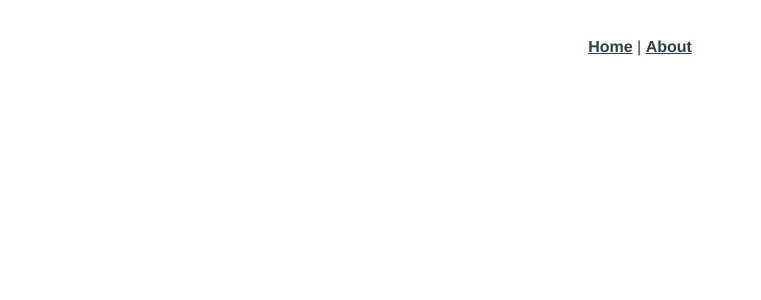
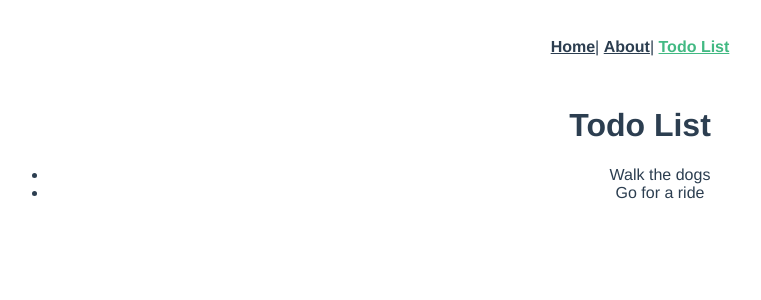
Before and after one commit to mtm6430-web-applications/week-5, a Vue app: page /todo-list in a window 1280 px wide. Shown: the top 300 px of the page, without its empty margins (0-761 px from the left). Built offline with nearby package versions, Linux system fonts and the light colour scheme.

Commit message:
Initial Commit - Delete todo is working with a route for todo

```diff
--- a/src/App.vue
+++ b/src/App.vue
@@ -1,8 +1,9 @@
 <template>
   <div id="app">
     <div id="nav">
-      <router-link to="/">Home</router-link> |
-      <router-link to="/about">About</router-link>
+      <router-link :to="{ name: 'home' }">Home</router-link>|
+      <router-link :to="{ name: 'about' }">About</router-link>|
+      <router-link :to="{ name: 'todo-list' }">Todo List</router-link>
     </div>
     <router-view />
   </div>
--- /dev/null
+++ b/src/components/Todo.vue
@@ -0,0 +1,24 @@
+<template>
+  <ul>
+    <li v-for="(todo, index) in todos" :key="index" @click="todoDone(index)">
+      {{ todo }}
+    </li>
+  </ul>
+</template>
+<script>
+export default {
+  props: {
+    todos: {
+      type: Array,
+      required: true
+    }
+  },
+  methods: {
+    todoDone(index) {
+      console.log(index);
+      // $emit emits an event from the child component to the parent compoenent
+      this.$emit("removeTodo", index);
+    }
+  }
+};
+</script>
--- a/src/router.js
+++ b/src/router.js
@@ -1,26 +1,36 @@
-import Vue from "vue";
-import Router from "vue-router";
-import Home from "./views/Home.vue";
+import Vue from 'vue';
+import Router from 'vue-router';
+import Home from './views/Home.vue';
+import About from './views/About.vue';
+import TodoList from './views/TodoList.vue';
 
-Vue.use(Router);
+Vue.use(Router)
 
 export default new Router({
-  mode: "history",
+  mode: 'history',
   base: process.env.BASE_URL,
   routes: [
     {
-      path: "/",
-      name: "home",
+      path: '/',
+      name: 'home',
       component: Home
     },
     {
-      path: "/about",
-      name: "about",
-      // route level code-splitting
-      // this generates a separate chunk (about.[hash].js) for this route
-      // which is lazy-loaded when the route is visited.
-      component: () =>
-        import(/* webpackChunkName: "about" */ "./views/About.vue")
+      path: '/about',
+      name: 'about',
+      component: About,
+      alias: '/company-info'
+    },
+    {
+      path: '/about-us',
+      redirect: {
+        name: 'about'
+      }
+    },
+    {
+      path: '/todo-list',
+      name: 'todo-list',
+      component: TodoList
     }
   ]
-});
+})
--- a/src/views/Home.vue
+++ b/src/views/Home.vue
@@ -1,18 +1,5 @@
 <template>
   <div class="home">
-    <img alt="Vue logo" src="../assets/logo.png" />
-    <HelloWorld msg="Welcome to Your Vue.js App" />
+    <h1>This is home page</h1>
   </div>
 </template>
-
-<script>
-// @ is an alias to /src
-import HelloWorld from "@/components/HelloWorld.vue";
-
-export default {
-  name: "home",
-  components: {
-    HelloWorld
-  }
-};
-</script>
--- /dev/null
+++ b/src/views/TodoList.vue
@@ -0,0 +1,25 @@
+<template>
+  <div>
+    <h1>Todo List</h1>
+    <Todo :todos="todoList" @removeTodo="appDeleteTodo" />
+  </div>
+</template>
+<script>
+import Todo from "@/components/Todo.vue";
+
+export default {
+  data() {
+    return {
+      todoList: ["Walk the dogs", "Go for a ride"]
+    };
+  },
+  components: {
+    Todo
+  },
+  methods: {
+    appDeleteTodo(index) {
+      this.todoList.splice(index, 1);
+    }
+  }
+};
+</script>
```
